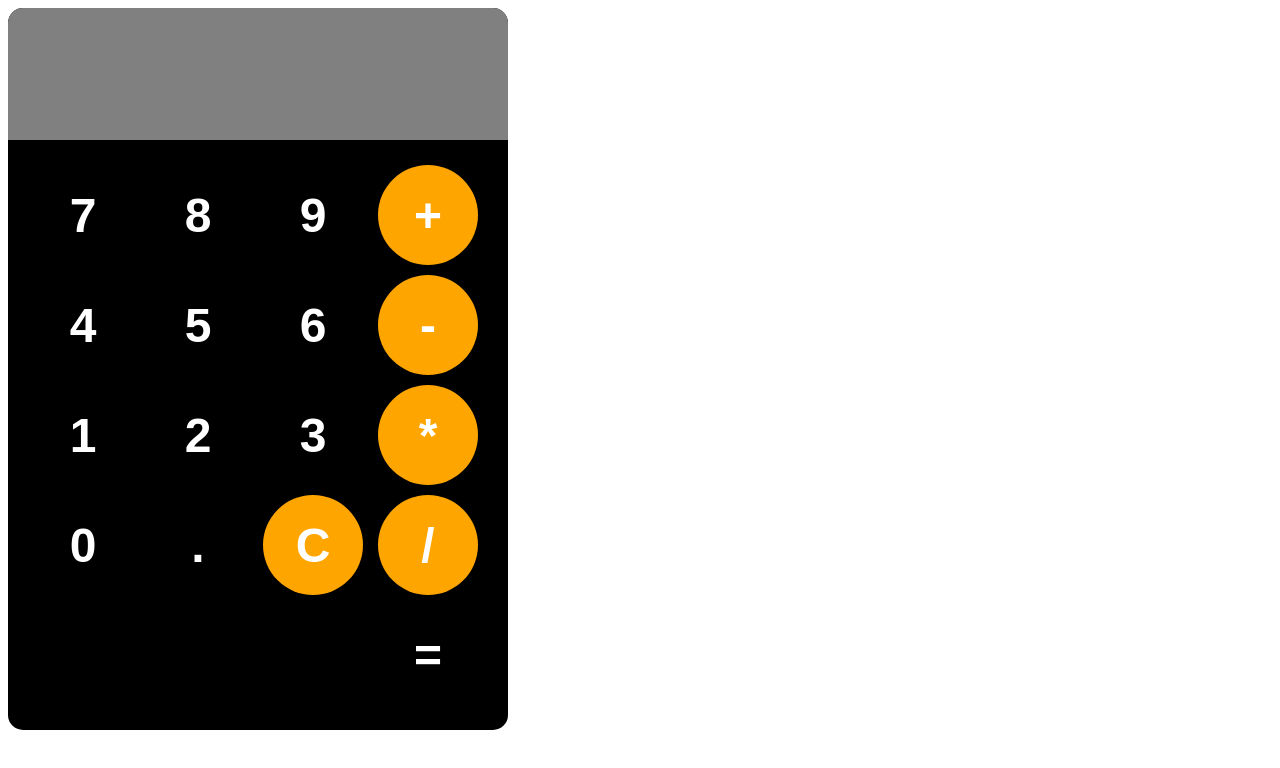
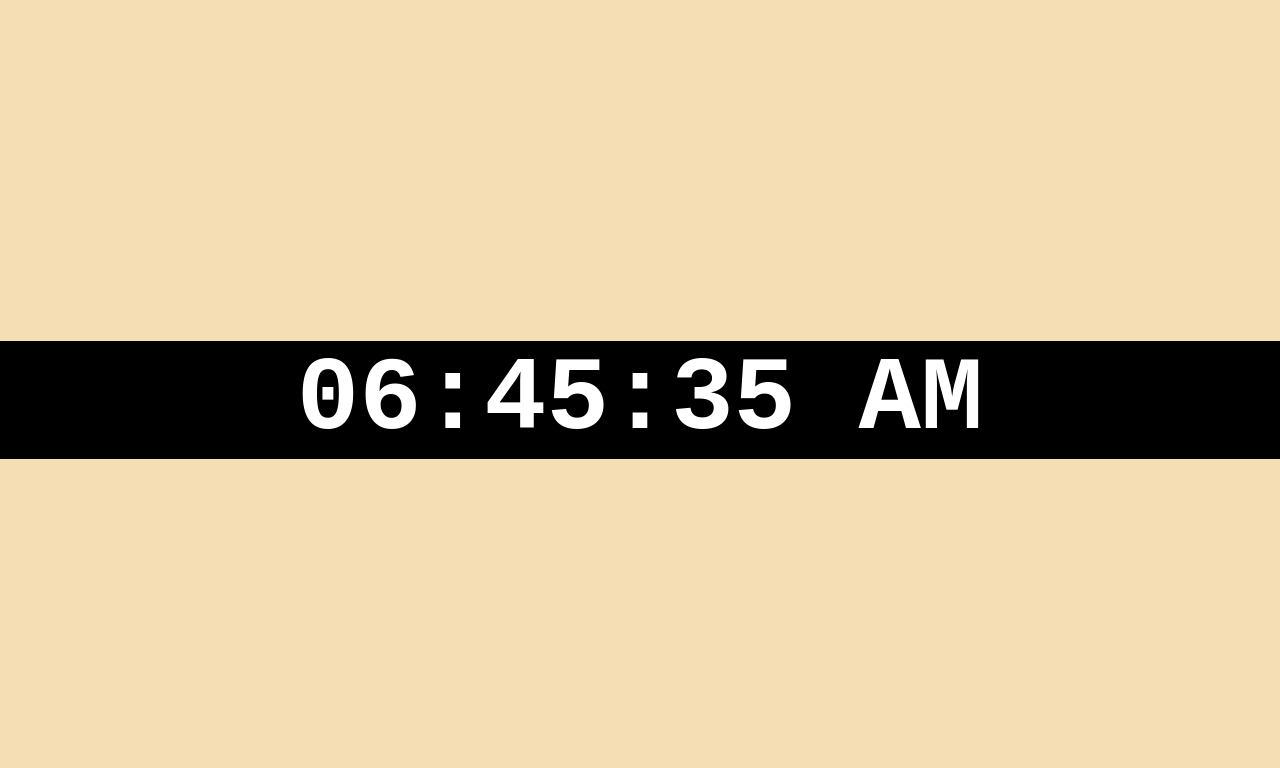
Before and after one commit to nba06/Nizar-Ali, a plain HTML site: page index.html in a window 1280 px wide. Drawn offline with Linux system fonts and the light colour scheme.

Commit message:
Add files via upload

```diff
--- a/index.html
+++ b/index.html
@@ -3,35 +3,13 @@
 <head>
     <meta charset="UTF-8">
     <meta name= "viewport" content ="width=device-width, initial-scale=1.0">
-    <title>Calculator</title>
+    <title>Document</title>
     <link rel="stylesheet" href="styles.css">
 </head>
 <body>
 
-    <div id="calculator">
-        <input id="display" readonly>
-        <div id="keys">
-            <button onclick="appendToDisplay('7')">7</button>
-            <button onclick="appendToDisplay('8')">8</button>
-            <button onclick="appendToDisplay('9')">9</button>
-            <button onclick="appendToDisplay('+')" class="operator-btn">+</button>
-            <button onclick="appendToDisplay('4')">4</button>
-            <button onclick="appendToDisplay('5')">5</button>
-            <button onclick="appendToDisplay('6')">6</button>
-            <button onclick="appendToDisplay('-')"class="operator-btn">-</button>
-            <button onclick="appendToDisplay('1')">1</button>
-            <button onclick="appendToDisplay('2')">2</button>
-            <button onclick="appendToDisplay('3')">3</button>
-            <button onclick="appendToDisplay('*')"class="operator-btn">*</button>
-            <button onclick="appendToDisplay('0')">0</button>
-            <button onclick="appendToDisplay('.')">.</button>
-            <button onclick="clearDisplay()"class="operator-btn">C</button>
-            <button onclick="appendToDisplay('/')"class="operator-btn">/</button>
-            <button onclick="appendToDisplay('')"></button>
-            <button onclick="appendToDisplay('')"></button>
-            <button onclick="appendToDisplay('')"></button>
-            <button onclick="calculate()" >=</button>
-        </div>
+    <div id="clock-container">
+        <div id="clock">00:00:00</div>
     </div>
 
     <script src="index.js"></script>
--- a/index.js
+++ b/index.js
@@ -1,20 +1,17 @@
-// Calculator Program (1st ever mini project)
+//DIGITAL!!
 
-const display = document.getElementById("display");
+function updateClock(){
 
-function appendToDisplay(input){
-    display.value += input;
+    const now = new Date();
+    let hours = now.getHours().toString().padStart(2,0);
+    const meridiem = hours >= 12 ? "PM" : "AM";
+    hours = hours % 12 || 12;
+    hours = hours.toString().padStart(2,0);
+    const minutes = now.getMinutes().toString().padStart(2,0);
+    const seconds = now.getSeconds().toString().padStart(2,0);
+    const timeString = `${hours}:${minutes}:${seconds} ${meridiem}`;
+    document.getElementById('clock').textContent = timeString;
 }
 
-function clearDisplay(){
-    display.value = "";
-}
-
-function calculate(){
-    try{
-        display.value = eval(display.value);
-    }
-    catch(error){
-        display.value = 'Error';
-    }
-}
+updateClock();
+setInterval(updateClock, 1000);
--- a/styles.css
+++ b/styles.css
@@ -1,56 +1,19 @@
-#body{
+body{
+    background-color: wheat;
     margin: 0;
-    display: flex;
+}
+#clock-container{
+    display:flex;
     justify-content: center;
     align-items: center;
     height: 100vh;
-    background-color: wheat;
 }
-#calculator{
-    font-family: Arial, sans-serif;
+#clock{
+    font-family: monospace;
+    font-size: 6.5rem;
+    font-weight: bold;
+    text-align: center;
+    color: white;
     background-color: black;
-    border-radius: 15px;
-    max-width: 500px;
-    overflow: hidden;
+    width: 100%;
 }
-#display{
-    width: 100%;
-    padding: 20px;
-    font-size: 5rem;
-    text-align: left;
-    border: none;
-    background-color:grey;
-    color: white
-}
-#keys{
-    display: grid;
-    grid-template-columns: repeat(4, 1fr);
-    gap:10px;
-    padding:25px;
-}
-button{
-    width: 100px;
-    height: 100px;
-    border-radius: 50px;
-    border: none;
-    background-color:black;
-    color : white;
-    font-size: 3rem;
-    font-weight: bold;
-    cursor: pointer;
-}
-button:hover{
-    background-color:wheat;
-}
-button:active{
-    background-color:lightblue;
-}
-.operator-btn{
-    background-color: orange;
-}
-.operator-btn:hover{
-    background-color: rgb(255, 194, 81);
-}
-.operator-btn:active:active{
-    background-color: rgb(250, 202, 112);
-}
```
